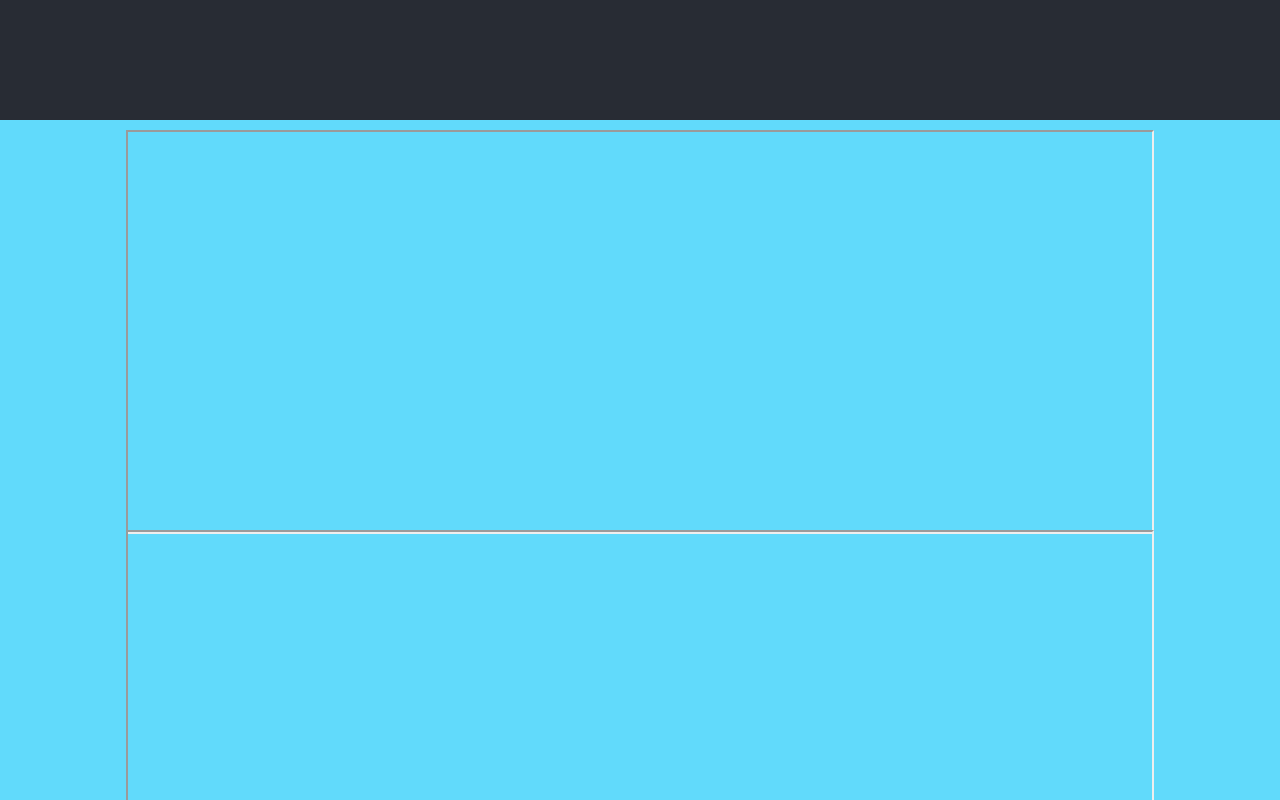
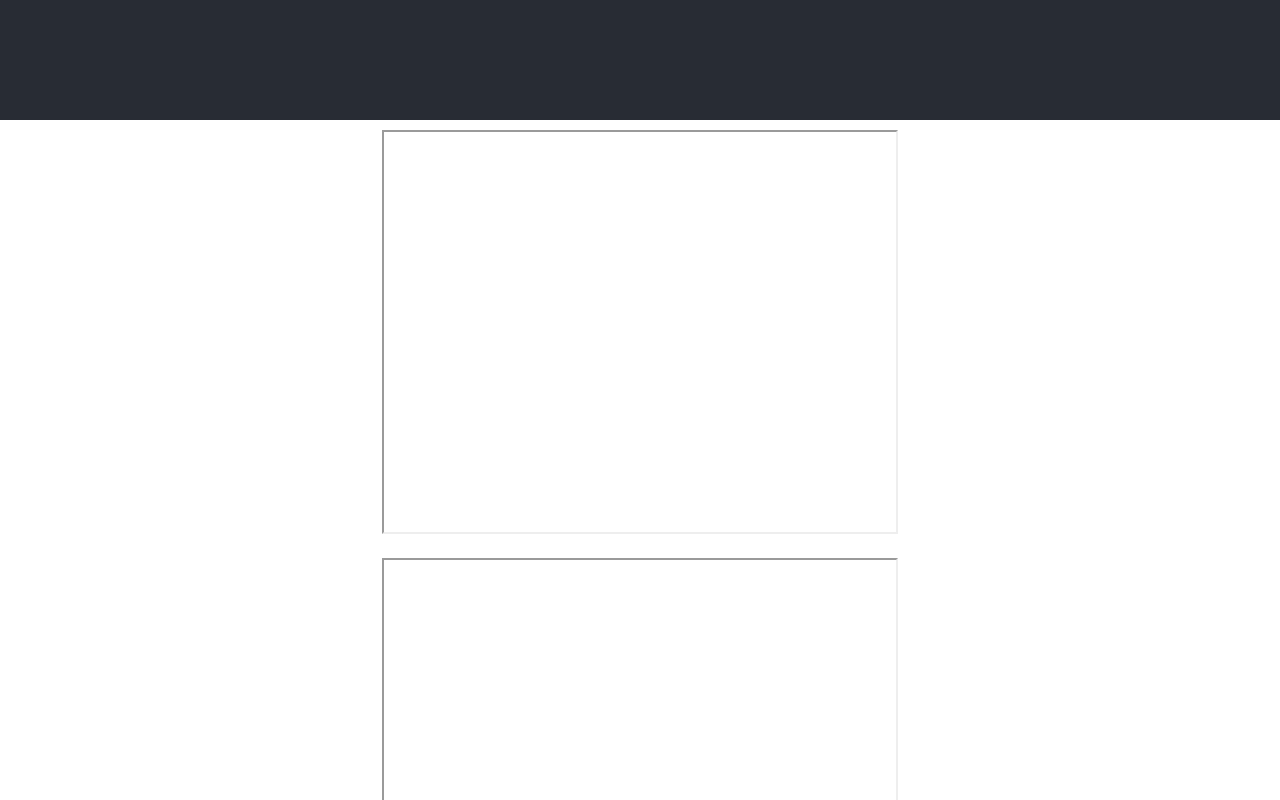
Before and after one commit to sabarn0/reactApp, a React (Create React App) app: page / in a window 1280 px wide. Shown: the part 680-1480 px from the top of the page. Built offline with nearby package versions, Linux system fonts and the light colour scheme.

Commit message:
Update App.css

```diff
--- a/src/App.css
+++ b/src/App.css
@@ -44,13 +44,14 @@
   /* color: white; */
 }
 
-.vdContainer{
+/* .vdContainer{
   height: 50vh;
   background-color: #61dafb;
-}
+} */
 
 .video{
-  width: 80%;
+  /* width: 80%; */
   height: 50vh;
+  width: 40vw;
   margin: 10px auto;
 }
```
